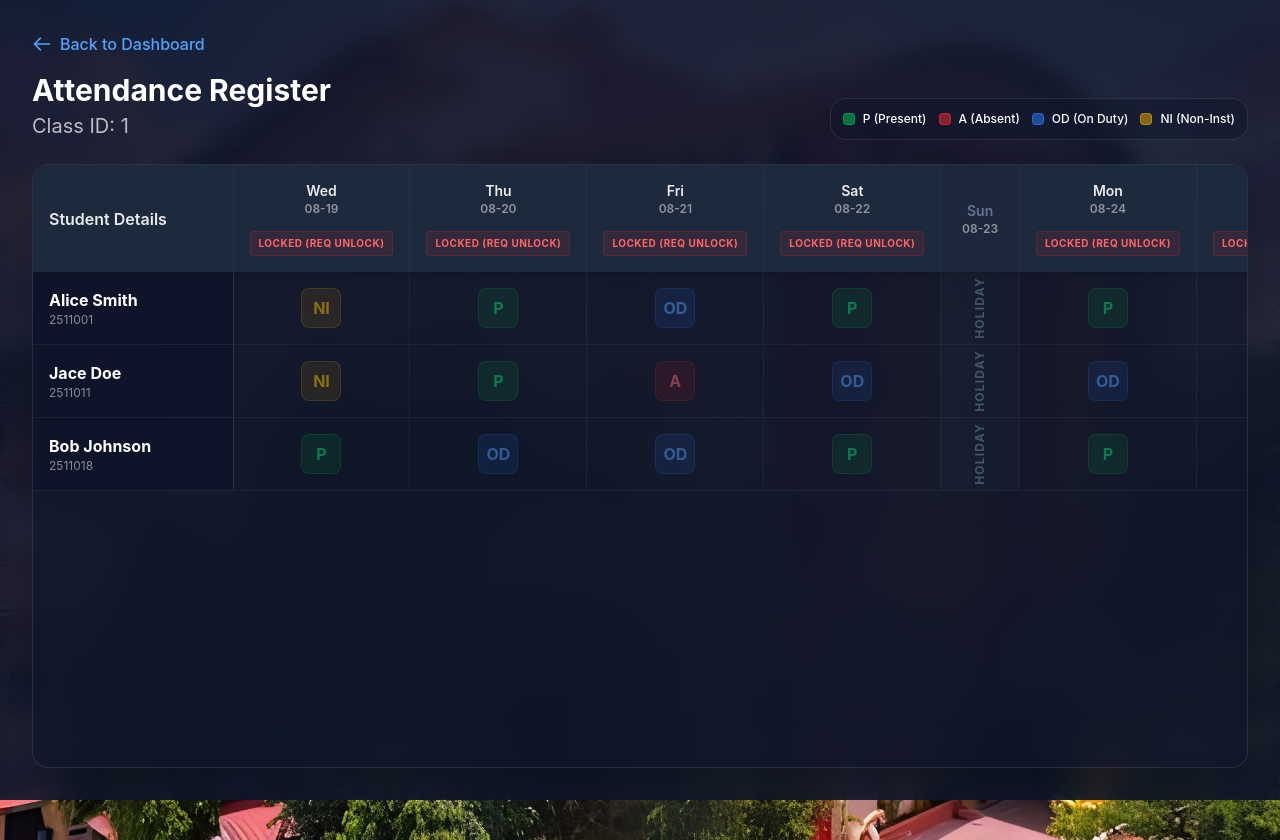
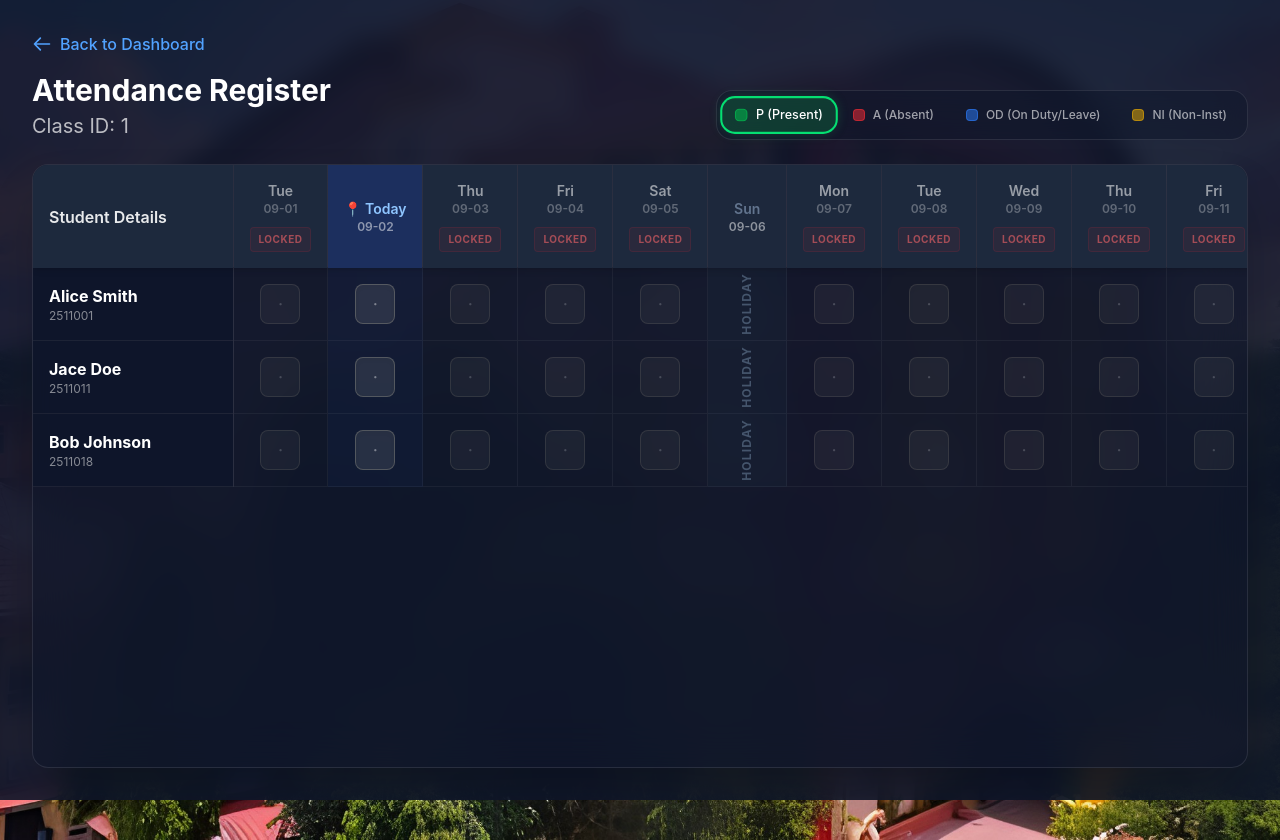
Before and after one commit to jace1395/college_attendance_wpa, a React (Vite) app in the folder frontend/: page /teacher/class/1 in a window 1280 px wide. Built offline with nearby package versions, Linux system fonts and the light colour scheme; sample sign-in values are in the browser's storage.

Commit message:
Jace's Lastest ui updates

```diff
--- a/frontend/src/pages/student/Dashboard.jsx
+++ b/frontend/src/pages/student/Dashboard.jsx
@@ -137,9 +137,10 @@ const StudentDashboard = () => {
         {/* Navigation / Header */}
         <div className="flex justify-between items-center mb-10">
           <h1 className="text-2xl font-bold tracking-wider">
-            CAS <span className="text-blue-400">{departmentName} STUDENT</span>
+            Welcome {student?.name || user?.name || 'Student'} <span className="text-blue-400">| Attendance</span>
           </h1>
           <div className="flex gap-4">
+            <Link to="/student/dashboard" className="px-4 py-2 bg-blue-600/30 hover:bg-blue-600/50 rounded-xl backdrop-blur-md transition-colors border border-blue-500/30 text-blue-200 text-sm font-bold shadow-[0_0_15px_rgba(59,130,246,0.2)]">Subjects</Link>
             <Link to="/student/timetable" className="px-4 py-2 bg-white/10 hover:bg-white/20 rounded-xl backdrop-blur-md transition-colors border border-white/20 text-sm font-medium">Timetable</Link>
             <Link to="/student/notices" className="px-4 py-2 bg-white/10 hover:bg-white/20 rounded-xl backdrop-blur-md transition-colors border border-white/20 text-sm font-medium">Notices</Link>
             <button
--- a/frontend/src/pages/teacher/AttendanceGrid.jsx
+++ b/frontend/src/pages/teacher/AttendanceGrid.jsx
@@ -1,4 +1,4 @@
-import React, { useState, useEffect } from 'react';
+import React, { useState, useEffect, useRef } from 'react';
 import { useParams, Link } from 'react-router-dom';
 
 const AttendanceGrid = () => {
@@ -8,22 +8,27 @@ const AttendanceGrid = () => {
   const [attendance, setAttendance] = useState({}); // shape: { "student_id_date": "status" }
   const [lockedDates, setLockedDates] = useState({}); // shape: { "date": boolean }
   const [loading, setLoading] = useState(true);
+  const [selectedMode, setSelectedMode] = useState('P'); // Active legend mode
+  const scrollContainerRef = useRef(null);
+  const todayColRef = useRef(null);
 
   // Helper to generate dates for the current month
   const generateDates = () => {
     const dts = [];
     const now = new Date();
-    // Generate dates for the past 14 days
-    for (let i = 14; i >= 0; i--) {
-      const d = new Date(now);
-      d.setDate(now.getDate() - i);
+    const year = now.getFullYear();
+    const month = now.getMonth();
+    const daysInMonth = new Date(year, month + 1, 0).getDate();
+
+    for (let i = 1; i <= daysInMonth; i++) {
+      const d = new Date(year, month, i);
       const isSunday = d.getDay() === 0;
 
-      const dateStr = d.toISOString().split('T')[0];
+      const dateStr = `${year}-${String(month + 1).padStart(2, '0')}-${String(i).padStart(2, '0')}`;
 
-      // Calculate 24-hour lock logic (for mock purposes, let's say anything older than 1 day is locked)
+      // Calculate 24-hour lock logic
       const diffInHours = (now - d) / (1000 * 60 * 60);
-      const isLocked = diffInHours > 24 && !isSunday;
+      const isLocked = (diffInHours > 24 && !isSunday) || d > now;
 
       dts.push({
         dateStr,
@@ -51,17 +56,11 @@ const AttendanceGrid = () => {
         setRoster(mockRoster);
 
         // Populate initial mock attendance state
+        // By default, cells are unmarked (no entry) so they show off-white
         const initialAtt = {};
         const locks = {};
         dts.forEach(d => {
             locks[d.dateStr] = d.isLocked;
-            if (d.isSunday) return;
-            mockRoster.forEach(s => {
-                // Randomly assign P or A for mock
-                const statuses = ['P', 'P', 'P', 'A', 'OD', 'NI'];
-                const randomStat = statuses[Math.floor(Math.random() * statuses.length)];
-                initialAtt[`${s.student_id}_${d.dateStr}`] = randomStat;
-            });
         });
 
         setAttendance(initialAtt);
@@ -73,36 +72,55 @@ const AttendanceGrid = () => {
     fetchData();
   }, [class_id]);
 
+  // Auto-scroll to today's column after data loads
+  useEffect(() => {
+    if (!loading && todayColRef.current && scrollContainerRef.current) {
+      const container = scrollContainerRef.current;
+      const todayEl = todayColRef.current;
+      // Scroll so today's column is roughly centered
+      const scrollLeft = todayEl.offsetLeft - container.offsetWidth / 2 + todayEl.offsetWidth / 2;
+      container.scrollTo({ left: Math.max(0, scrollLeft), behavior: 'smooth' });
+    }
+  }, [loading]);
+
   const handleStatusClick = (studentId, dateStr, isSunday) => {
     if (isSunday || lockedDates[dateStr]) return;
 
     const key = `${studentId}_${dateStr}`;
-    const current = attendance[key];
-
-    let next = 'P';
-    if (current === 'P') next = 'A';
-    else if (current === 'A') next = 'OD';
-    else if (current === 'OD') next = 'NI';
-    else if (current === 'NI') next = 'P';
-
-    setAttendance(prev => ({ ...prev, [key]: next }));
+    // Stamp with the currently selected legend mode
+    setAttendance(prev => ({ ...prev, [key]: selectedMode }));
   };
 
-  const markColumnAll = (dateStr, status) => {
+  // Legend click = select mode (does NOT bulk apply)
+  const handleLegendClick = (status) => {
+    setSelectedMode(status);
+  };
+
+  const modeLabels = { P: 'Present', A: 'Absent', OD: 'On Duty/Leave', NI: 'Non-Instructional' };
+
+  const markColumnAll = (dateStr) => {
     if (lockedDates[dateStr]) return;
 
+    if (window.confirm(`Mark entire class as ${modeLabels[selectedMode]} (${selectedMode}) for ${dateStr}?`)) {
       setAttendance(prev => {
           const next = { ...prev };
           roster.forEach(student => {
-            next[`${student.student_id}_${dateStr}`] = status;
+              next[`${student.student_id}_${dateStr}`] = selectedMode;
           });
           return next;
       });
+    }
   };
 
   const requestUnlock = (dateStr) => {
     alert(`Unlock request sent to Principal for ${dateStr}`);
   };
+
+  // Get today's date string for highlighting
+  const todayStr = (() => {
+    const now = new Date();
+    return `${now.getFullYear()}-${String(now.getMonth() + 1).padStart(2, '0')}-${String(now.getDate()).padStart(2, '0')}`;
+  })();
 
   const getStatusColor = (status, isSunday) => {
     if (isSunday) return 'bg-slate-700/30 text-slate-500 border-slate-700/50 cursor-not-allowed';
@@ -111,7 +129,7 @@ const AttendanceGrid = () => {
       case 'A': return 'bg-red-500/20 text-red-400 border-red-500/30 hover:bg-red-500/30 cursor-pointer';
       case 'OD': return 'bg-blue-500/20 text-blue-400 border-blue-500/30 hover:bg-blue-500/30 cursor-pointer';
       case 'NI': return 'bg-yellow-500/20 text-yellow-400 border-yellow-500/30 hover:bg-yellow-500/30 cursor-pointer';
-      default: return 'bg-white/5 text-white/50 border-white/10 hover:bg-white/10 cursor-pointer'; // empty state
+      default: return 'bg-amber-50/10 text-white/40 border-amber-100/20 hover:bg-amber-50/20 cursor-pointer'; // off-white unmarked
     }
   };
 
@@ -143,56 +161,69 @@ const AttendanceGrid = () => {
                 <p className="text-xl text-white/70">Class ID: {class_id}</p>
             </div>
 
-            {/* Legend */}
-            <div className="flex flex-wrap gap-3 bg-slate-900/50 backdrop-blur-md p-3 rounded-2xl border border-white/10">
-                <div className="flex items-center gap-2 text-xs font-medium"><div className="w-3 h-3 rounded bg-green-500/50 border border-green-500/50"></div> P (Present)</div>
-                <div className="flex items-center gap-2 text-xs font-medium"><div className="w-3 h-3 rounded bg-red-500/50 border border-red-500/50"></div> A (Absent)</div>
-                <div className="flex items-center gap-2 text-xs font-medium"><div className="w-3 h-3 rounded bg-blue-500/50 border border-blue-500/50"></div> OD (On Duty)</div>
-                <div className="flex items-center gap-2 text-xs font-medium"><div className="w-3 h-3 rounded bg-yellow-500/50 border border-yellow-500/50"></div> NI (Non-Inst)</div>
+            {/* Legend - Mode Selector */}
+            <div className="flex flex-wrap gap-2 bg-slate-900/50 backdrop-blur-md p-2 rounded-2xl border border-white/10">
+                {[
+                  { key: 'P', label: 'P (Present)', dot: 'bg-green-500/50 border-green-500/50', activeBg: 'bg-green-500/20 ring-2 ring-green-400 shadow-[0_0_12px_rgba(34,197,94,0.3)]' },
+                  { key: 'A', label: 'A (Absent)', dot: 'bg-red-500/50 border-red-500/50', activeBg: 'bg-red-500/20 ring-2 ring-red-400 shadow-[0_0_12px_rgba(239,68,68,0.3)]' },
+                  { key: 'OD', label: 'OD (On Duty/Leave)', dot: 'bg-blue-500/50 border-blue-500/50', activeBg: 'bg-blue-500/20 ring-2 ring-blue-400 shadow-[0_0_12px_rgba(59,130,246,0.3)]' },
+                  { key: 'NI', label: 'NI (Non-Inst)', dot: 'bg-yellow-500/50 border-yellow-500/50', activeBg: 'bg-yellow-500/20 ring-2 ring-yellow-400 shadow-[0_0_12px_rgba(234,179,8,0.3)]' },
+                ].map(item => (
+                  <button
+                    key={item.key}
+                    onClick={() => handleLegendClick(item.key)}
+                    className={`flex items-center gap-2 text-xs font-medium p-2 px-3 rounded-xl transition-all ${
+                      selectedMode === item.key
+                        ? `${item.activeBg} text-white font-bold scale-105`
+                        : 'hover:bg-white/10 text-white/60'
+                    }`}
+                  >
+                    <div className={`w-3 h-3 rounded border ${item.dot}`}></div>
+                    {item.label}
+                  </button>
+                ))}
             </div>
         </div>
 
         {/* Excel-Like Grid */}
         <div className="bg-slate-900/60 backdrop-blur-xl border border-white/10 rounded-2xl overflow-hidden shadow-2xl flex-1 max-w-full">
-            <div className="overflow-x-auto h-[65vh]">
+            <div className="overflow-x-auto h-[65vh]" ref={scrollContainerRef}>
                 <table className="w-full text-left border-collapse whitespace-nowrap min-w-max">
                     <thead className="sticky top-0 bg-slate-800 z-20 shadow-md">
                         <tr>
-                            <th className="p-4 font-semibold text-white/90 border-r border-white/10 sticky left-0 bg-slate-800 z-30 min-w-[200px]">
+                            <th className="p-2 md:p-4 font-semibold text-white/90 border-r border-white/10 sticky left-0 bg-slate-800 z-30 min-w-[120px] md:min-w-[200px]">
                                 Student Details
                             </th>
-                            {dates.map((d, idx) => (
-                                <th key={idx} className={`p-4 font-semibold border-r border-white/10 text-center ${d.isSunday ? 'text-slate-500 bg-slate-800/80' : 'text-white/90'}`}>
+                            {dates.map((d, idx) => {
+                                const isToday = d.dateStr === todayStr;
+                                return (
+                                <th
+                                  key={idx}
+                                  ref={isToday ? todayColRef : null}
+                                  onClick={() => !d.isSunday && !lockedDates[d.dateStr] && markColumnAll(d.dateStr)}
+                                  title={!d.isSunday && !lockedDates[d.dateStr] ? `Click to mark entire class as ${modeLabels[selectedMode]} for this date` : d.isSunday ? 'Holiday' : '24h lock active'}
+                                  className={`p-2 md:p-4 font-semibold border-r border-white/10 text-center transition-colors ${d.isSunday ? 'text-slate-500 bg-slate-800/80' : isToday ? 'bg-blue-900/40 text-blue-300 hover:bg-blue-900/60 cursor-pointer' : lockedDates[d.dateStr] ? 'text-white/90 opacity-60 cursor-not-allowed' : 'text-white/90 hover:bg-white/10 cursor-pointer'}`}
+                                >
                                     <div className="flex flex-col items-center">
-                                        <span className="text-sm">{d.dayName}</span>
-                                        <span className="text-xs text-white/50">{d.dateStr.slice(5)}</span>
+                                        <span className="text-xs md:text-sm">{isToday ? '📍 Today' : d.dayName}</span>
+                                        <span className="text-[10px] md:text-xs text-white/50">{d.dateStr.slice(5)}</span>
 
-                                        {/* Lock / Bulk Actions */}
-                                        {!d.isSunday && (
-                                            <div className="mt-3">
-                                                {lockedDates[d.dateStr] ? (
+                                        {/* Lock indicator */}
+                                        {!d.isSunday && lockedDates[d.dateStr] && (
+                                            <div className="mt-2">
                                                 <button
-                                                        onClick={() => requestUnlock(d.dateStr)}
-                                                        className="px-2 py-1 bg-red-500/10 text-red-400 text-[10px] rounded border border-red-500/20 hover:bg-red-500/20 transition-colors uppercase tracking-wider font-bold w-full"
+                                                    onClick={(e) => { e.stopPropagation(); requestUnlock(d.dateStr); }}
+                                                    className="px-1 md:px-2 py-1 bg-red-500/10 text-red-400 text-[9px] md:text-[10px] rounded border border-red-500/20 hover:bg-red-500/20 transition-colors uppercase tracking-wider font-bold w-full truncate"
                                                     title="24h lock active. Request Principal Unlock."
                                                 >
-                                                        Locked (Req Unlock)
-                                                    </button>
-                                                ) : (
-                                                    <div className="flex flex-col gap-1 w-full">
-                                                        <button
-                                                            onClick={() => markColumnAll(d.dateStr, 'P')}
-                                                            className="px-2 py-1 bg-green-500/10 text-green-400 text-[10px] rounded border border-green-500/20 hover:bg-green-500/20 transition-colors uppercase font-bold"
-                                                        >
-                                                            Mark All P
+                                                    Locked
                                                 </button>
                                             </div>
                                         )}
                                     </div>
-                                        )}
-                                    </div>
                                 </th>
-                            ))}
+                                );
+                            })}
                         </tr>
                     </thead>
                     <tbody>
@@ -211,15 +242,15 @@ const AttendanceGrid = () => {
                                     return (
                                         <td
                                             key={`${s_idx}_${d_idx}`}
-                                            className={`p-2 border-r border-white/5 text-center ${d.isSunday ? 'bg-slate-800/30' : ''}`}
+                                            className={`p-2 border-r border-white/5 text-center ${d.isSunday ? 'bg-slate-800/30' : d.dateStr === todayStr ? 'bg-blue-900/10' : ''}`}
                                             onClick={() => handleStatusClick(student.student_id, d.dateStr, d.isSunday)}
                                         >
                                             <div className="flex justify-center items-center h-full">
                                                 {d.isSunday ? (
-                                                    <span className="text-slate-600 text-xs uppercase font-bold tracking-widest rotate-[-90deg]">Holiday</span>
+                                                    <span className="text-slate-600 text-[9px] md:text-xs uppercase font-bold tracking-widest rotate-[-90deg]">Holiday</span>
                                                 ) : (
-                                                    <div className={`w-10 h-10 flex items-center justify-center rounded-lg border font-bold shadow-inner select-none transition-all ${getStatusColor(status, d.isSunday)} ${lockedDates[d.dateStr] ? 'opacity-50 cursor-not-allowed' : ''}`}>
-                                                        {status || '-'}
+                                                    <div className={`w-7 h-7 md:w-10 md:h-10 text-xs md:text-sm flex items-center justify-center rounded-lg border font-bold shadow-inner select-none transition-all ${getStatusColor(status, d.isSunday)} ${lockedDates[d.dateStr] ? 'opacity-50 cursor-not-allowed' : ''}`}>
+                                                        {status || '·'}
                                                     </div>
                                                 )}
                                             </div>
--- a/frontend/src/pages/teacher/Dashboard.jsx
+++ b/frontend/src/pages/teacher/Dashboard.jsx
@@ -85,7 +85,8 @@ const TeacherDashboard = () => {
                 "duty_id": "MON_101",
                 "time_start": "09:15",
                 "time_end": "10:15",
-                "room": "Corridor A",
+                "room": "F101 (FY B.Voc 1 class)",
+                "total_students": 60,
                 "status": "pending"
               }
             ]
@@ -142,7 +143,7 @@ const TeacherDashboard = () => {
         {/* Header */}
         <div className="flex flex-wrap justify-between items-center mb-8 gap-4">
           <h1 className="text-2xl font-bold tracking-wider">
-            CAS <span className="text-blue-400">TEACHER</span>
+            VVM <span className="text-blue-400">ATTENDANCE</span>
           </h1>
           <button
             onClick={handleLogout}
```
Also changed, not shown: frontend/src/components/teacher/MonitoringTab.jsx (+10 -4 lines), frontend/src/pages/auth/Login.jsx (+65 -13 lines), frontend/src/pages/student/NoticeBoard.jsx (+20 -10 lines). Lines whose indentation alone changed are shown as unchanged.
